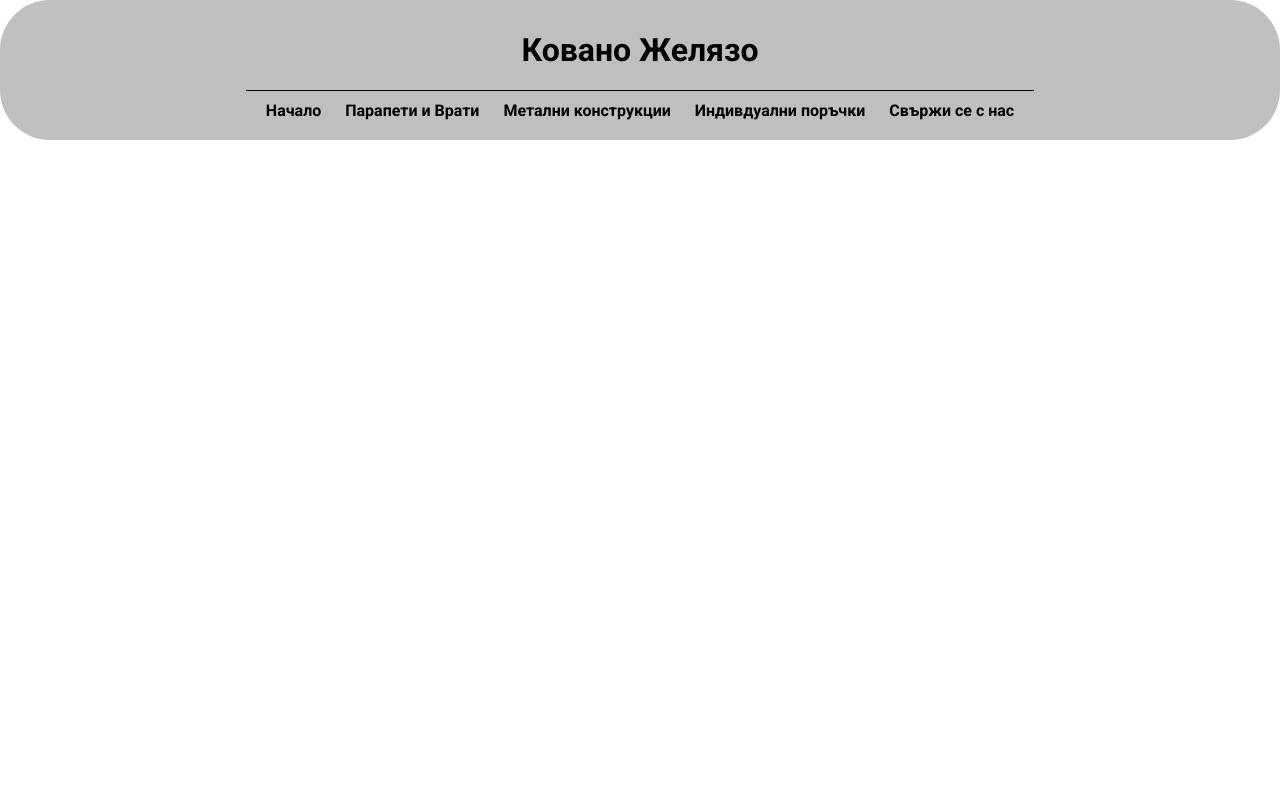
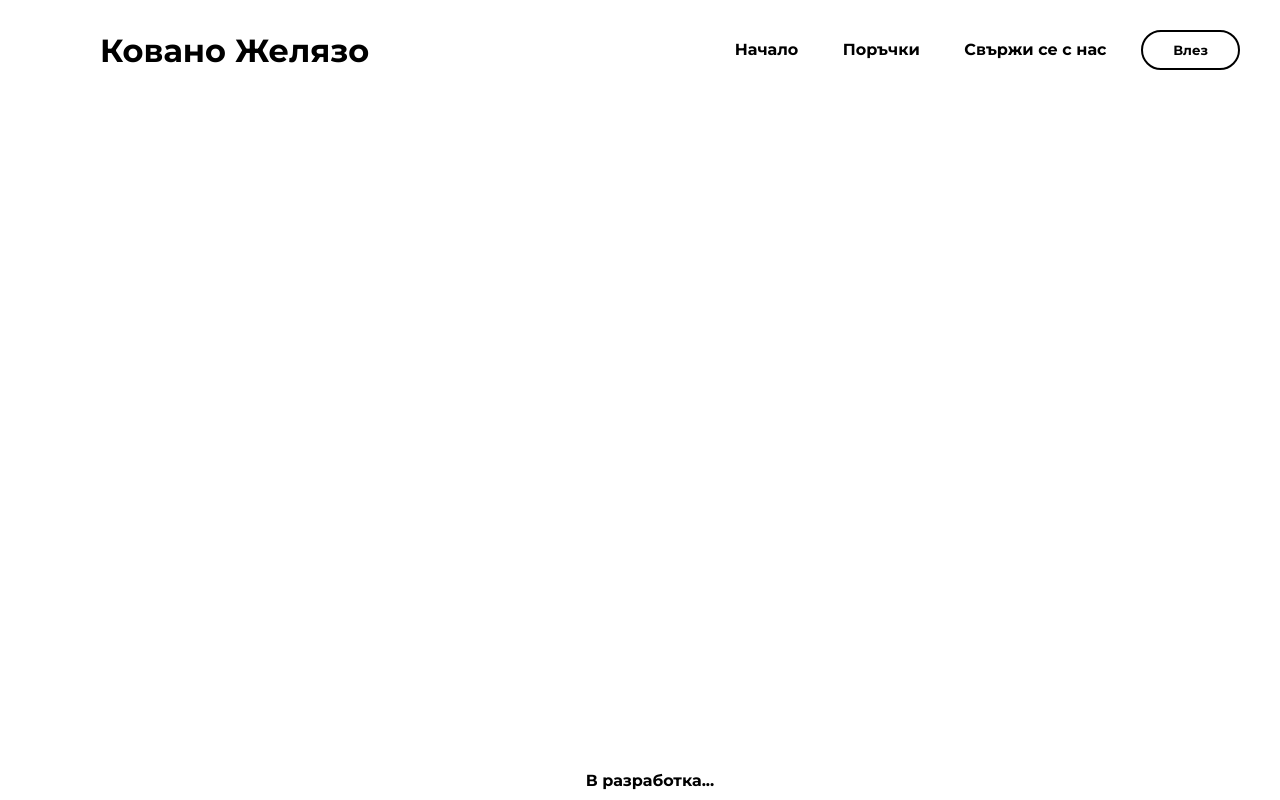
Before and after one commit to Kol3ncetp/kovanojelqzo, a plain HTML site: page index.html in a window 1280 px wide. Drawn offline with Linux system fonts and the light colour scheme.

Commit message:
Add files via upload

```diff
--- a/index.html
+++ b/index.html
@@ -3,28 +3,27 @@
   <head>
     <meta charset="UTF-8">
     <meta name="viewport" content="width=device-width, initial-scale=1.0">
-    <link rel="preconnect" href="https://fonts.googleapis.com">
-    <link rel="preconnect" href="https://fonts.gstatic.com" crossorigin>
-    <link href="https://fonts.googleapis.com/css2?family=Roboto:ital,wght@0,100;0,300;0,400;0,500;0,700;0,900;1,100;1,300;1,400;1,500;1,700;1,900&display=swap" rel="stylesheet">
-    <link rel="stylesheet" href="style.css">
+    <link rel="stylesheet" href="styles/style.css">
     <title>Ковано Желязо</title>
   </head>
   <body>
-    <div class="header">
-      <div class="top"><h1>Ковано Желязо</h1></div>
-      <div class="navbar">
-        <a href="">Начало</a>
-        <a href="">Парапети и Врати</a>
-        <a href="">Метални конструкции</a>
-        <a href="">Индивдуални поръчки</a>
-        <a href="">Свържи се с нас</a>
-      </div>
+    <header class="header">
+      <div class="name"><a href="#">Ковано Желязо</a></div>
+      <nav class="navbar">
+        <a href="#">Начало</a>
+        <a href="#">Поръчки</a>
+        <a href="#">Свържи се с нас</a>
+        <button class="login-btn btn">Влез</button>
+      </nav>
+    </header>
+
+    <div class="main">
+
     </div>
-    <div class="main"></div>
-    <div class="footer"></div>
+
+    <div class="footer">В разработка...</div>
 
 
-
-    <script src="script.js"></script>
+    <script src="scripts/script.js"></script>
   </body>
 </html>
--- /dev/null
+++ b/scripts/script.js
@@ -0,0 +1,3 @@
+function buy(){
+  alert("Успешно покупихте ограда")
+}
--- /dev/null
+++ b/styles/ip.css
@@ -0,0 +1,72 @@
+body{
+  font-family: "Roboto", sans-serif;
+}
+
+.header{
+  position: absolute;
+  top: 0;
+  right: 0;
+  left: 0;
+  display: flex;
+  background-color: rgba(128, 128, 128, 0.5);
+  flex-direction: column;
+  justify-content: center;
+  align-items: center;
+  font-weight: bold;
+  color: black;
+  height: 100px;
+  padding: 20px;
+  border-radius: 50px;
+  box-shadow: 0 0 30px black;
+}
+
+.navbar{
+  border-top: 0.5px solid black;
+  border-radius: 10px;
+  padding: 10px;
+}
+
+.active{
+  color: black;
+  background-color: rgba(128, 128, 128, 0.5);
+  border-radius: 50px;
+  padding: 5px 10px;
+}
+
+.navbar .a{
+  text-decoration: none;
+  color: black;
+  transition-duration: 0.4s;
+  margin-left: 10px;
+  margin-right: 10px;
+}
+
+.navbar .a:hover{
+  color: white;
+  background-color: rgba(128, 128, 128, 0.75);
+  border-radius: 50px;
+  padding: 5px 10px;
+}
+
+.navbar .a:active{
+  opacity: 0.2;
+}
+
+.main{
+  margin-top: 150px;
+}
+
+.footer{
+  position: fixed;
+  bottom: 0;
+  right: 0;
+  left: 0;
+  height: 20px;
+  background-color: rgba(128, 128, 128, 0.75);
+  display: flex;
+  align-items: center;
+  justify-content: center;
+  padding: 10px;
+  font-weight: bold;
+  box-shadow: 0 0 30px black;
+}
--- /dev/null
+++ b/styles/mk.css
@@ -0,0 +1,72 @@
+body{
+  font-family: "Roboto", sans-serif;
+}
+
+.header{
+  position: absolute;
+  top: 0;
+  right: 0;
+  left: 0;
+  display: flex;
+  background-color: rgba(128, 128, 128, 0.5);
+  flex-direction: column;
+  justify-content: center;
+  align-items: center;
+  font-weight: bold;
+  color: black;
+  height: 100px;
+  padding: 20px;
+  border-radius: 50px;
+  box-shadow: 0 0 30px black;
+}
+
+.navbar{
+  border-top: 0.5px solid black;
+  border-radius: 10px;
+  padding: 10px;
+}
+
+.active{
+  color: black;
+  background-color: rgba(128, 128, 128, 0.5);
+  border-radius: 50px;
+  padding: 5px 10px;
+}
+
+.navbar .a{
+  text-decoration: none;
+  color: black;
+  transition-duration: 0.4s;
+  margin-left: 10px;
+  margin-right: 10px;
+}
+
+.navbar .a:hover{
+  color: white;
+  background-color: rgba(128, 128, 128, 0.75);
+  border-radius: 50px;
+  padding: 5px 10px;
+}
+
+.navbar .a:active{
+  opacity: 0.2;
+}
+
+.main{
+  margin-top: 150px;
+}
+
+.footer{
+  position: fixed;
+  bottom: 0;
+  right: 0;
+  left: 0;
+  height: 20px;
+  background-color: rgba(128, 128, 128, 0.75);
+  display: flex;
+  align-items: center;
+  justify-content: center;
+  padding: 10px;
+  font-weight: bold;
+  box-shadow: 0 0 30px black;
+}
--- /dev/null
+++ b/styles/pv.css
@@ -0,0 +1,72 @@
+body{
+  font-family: "Roboto", sans-serif;
+}
+
+.header{
+  position: absolute;
+  top: 0;
+  right: 0;
+  left: 0;
+  display: flex;
+  background-color: rgba(128, 128, 128, 0.5);
+  flex-direction: column;
+  justify-content: center;
+  align-items: center;
+  font-weight: bold;
+  color: black;
+  height: 100px;
+  padding: 20px;
+  border-radius: 50px;
+  box-shadow: 0 0 30px black;
+}
+
+.navbar{
+  border-top: 0.5px solid black;
+  border-radius: 10px;
+  padding: 10px;
+}
+
+.active{
+  color: black;
+  background-color: rgba(128, 128, 128, 0.5);
+  border-radius: 50px;
+  padding: 5px 10px;
+}
+
+.navbar .a{
+  text-decoration: none;
+  color: black;
+  transition-duration: 0.4s;
+  margin-left: 10px;
+  margin-right: 10px;
+}
+
+.navbar .a:hover{
+  color: white;
+  background-color: rgba(128, 128, 128, 0.75);
+  border-radius: 50px;
+  padding: 5px 10px;
+}
+
+.navbar .a:active{
+  opacity: 0.2;
+}
+
+.main{
+  margin-top: 150px;
+}
+
+.footer{
+  position: fixed;
+  bottom: 0;
+  right: 0;
+  left: 0;
+  height: 20px;
+  background-color: rgba(128, 128, 128, 0.75);
+  display: flex;
+  align-items: center;
+  justify-content: center;
+  padding: 10px;
+  font-weight: bold;
+  box-shadow: 0 0 30px black;
+}
--- /dev/null
+++ b/styles/style.css
@@ -0,0 +1,141 @@
+@import url('https://fonts.googleapis.com/css2?family=Montserrat:ital,wght@0,100..900;1,100..900&display=swap');
+
+*{
+  padding: 0;
+  margin: 0;
+  font-family: "Montserrat", sans-serif;
+  cursor: default;
+  text-align: center;
+}
+
+body{
+  height: 100vh;
+}
+
+.header{
+  position: fixed;
+  top: 0;
+  width: 100%;
+  display: flex;
+  flex-direction: row;
+  justify-content: space-between;
+  align-items: center;
+  font-weight: bold;
+  color: black;
+  height: 100px;
+}
+
+.name{
+  font-size: 2em;
+  margin-left: 100px;
+}
+
+.name a{
+  color: black;
+  text-decoration: none;
+  cursor: pointer;
+}
+
+.navbar a{
+  text-decoration: none;
+  color: black;
+  margin: 0 20px;
+  cursor: pointer;
+  position: relative;
+}
+
+.navbar a::after{
+  content: "";
+  position: absolute;
+  left: 0;
+  border: 1px solid black;
+  border-radius: 10px;
+  width: 100%;
+  bottom: -5px;
+  transform: scale(0);
+  transition-duration: 0.3s;
+  transform-origin: right;
+}
+
+.navbar a:hover::after{
+  transform: scale(1);
+}
+
+.navbar .login-btn{
+  background-color: transparent;
+  border: 2px solid black;
+  padding: 10px 30px;
+  border-radius: 50px;
+  font-weight: bold;
+  margin: 0 40px 0 10px;
+  cursor: pointer;
+  transition-duration: 0.3s;
+  transform-origin: right;
+}
+
+.navbar .login-btn:hover{
+  color: white;
+  background-color: black;
+  margin-left: 20px;
+  transform: scale(1.1);
+}
+
+.footer{
+  position: fixed;
+  bottom: 0;
+  height: 20px;
+  width: 100%;
+  display: flex;
+  align-items: center;
+  justify-content: center;
+  padding: 10px;
+  font-weight: bold;
+}
+
+@media (max-width: 1000px) {
+  .name{
+    margin-left: 50px;
+    font-size: 1.5em;
+  }
+
+  .navbar *{
+    font-size: 0.8em;
+  }
+}
+
+@media (max-width: 800px) {
+  .header{
+    flex-direction: column;
+  }
+
+  .name{
+    margin: 20px 0;
+  }
+
+  .navbar .login-btn{
+    margin: 10px 0;
+  }
+
+  .navbar *{
+    font-size: 0.7em;
+  }
+}
+
+@media (max-width: 450px) {
+  .navbar a{
+    margin: 0 10px;
+  }
+}
+
+@media (max-width: 375px) {
+  .navbar{
+    display: flex;
+    flex-direction: column;
+    justify-content: center;
+    align-items: center;
+  }
+
+  .navbar a{
+    margin: 10px 0;
+  }
+}
```
Also changed, not shown: individualni-poruchki.html (added, +24 -0 lines), metalni-konstrukcii.html (added, +24 -0 lines), paraparti-i-vrati.html (added, +24 -0 lines), styles/sssn.css (added, +72 -0 lines), svurji-se-s-nas.html (added, +24 -0 lines), photos/fence.png (added).
